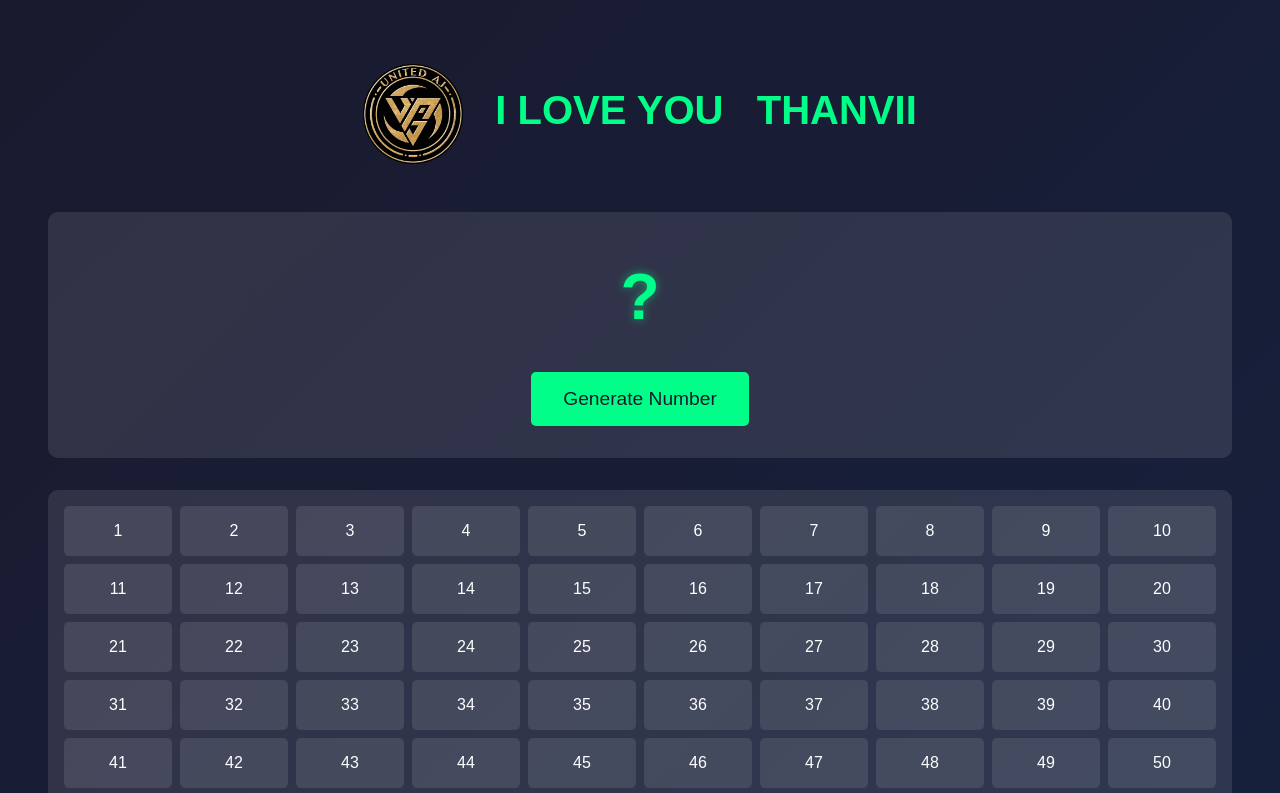
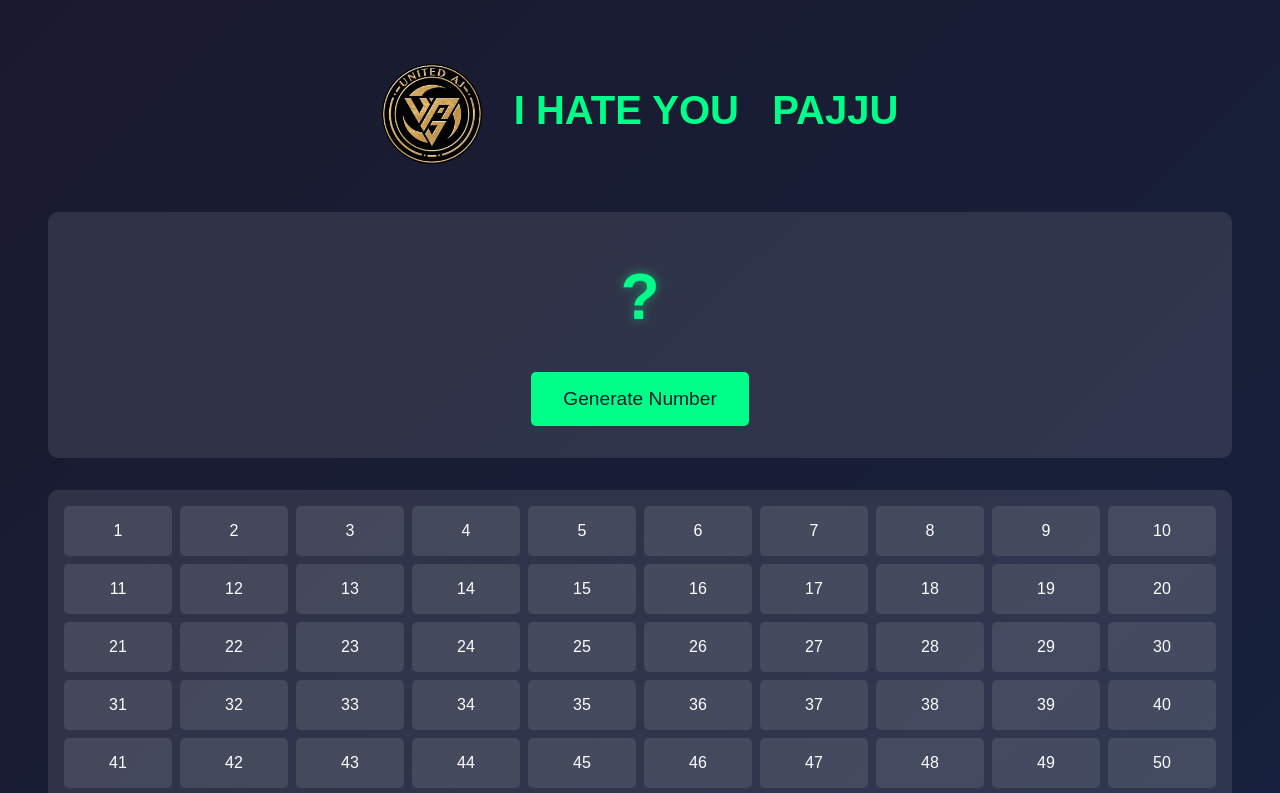
Before and after one commit to Prajwalshetttyy/united-aj, a plain HTML site: page index.html in a window 1280 px wide. Shown: the top 793 px of the page. Drawn offline with Linux system fonts and the light colour scheme.

Commit message:
i hate you pajju

```diff
--- a/index.html
+++ b/index.html
@@ -137,7 +137,7 @@
                 <img src="logo.png" alt="Logo" width="100" height="100">
             </div>
             <div class="title">
-                 <h1>I LOVE YOU&nbsp;&nbsp;&nbsp;THANVII</h1>
+                 <h1>I HATE YOU&nbsp;&nbsp;&nbsp;PAJJU</h1>
             </div>
         </header>
 
```
